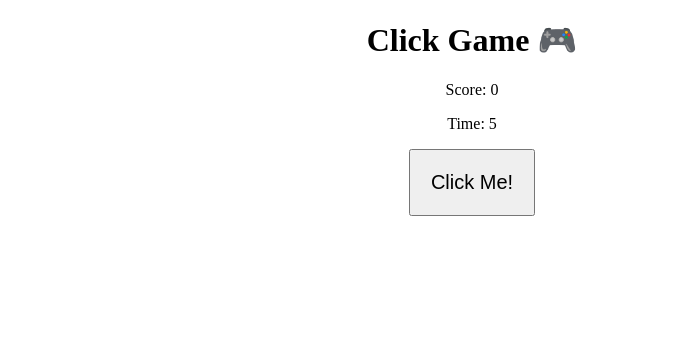
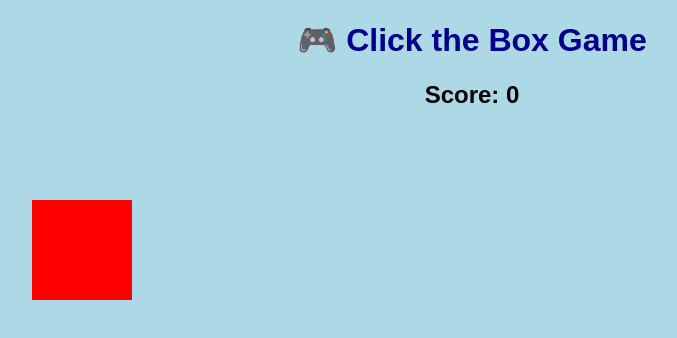
Before and after one commit to nari48135-sketch/My-website17, a plain HTML site: page index.html in a window 1280 px wide. Shown: the whole page, without its empty margins (168-845 px from the left). Drawn offline with Linux system fonts and the light colour scheme.

Commit message:
Update index.html

```diff
--- a/index.html
+++ b/index.html
@@ -2,39 +2,52 @@
 <html>
 <head>
   <title>My Game</title>
+  <style>
+    body {
+      text-align: center;
+      font-family: Arial;
+      background-color: lightblue;
+    }
+
+    h1 {
+      color: darkblue;
+    }
+
+    #box {
+      width: 100px;
+      height: 100px;
+      background-color: red;
+      position: absolute;
+      top: 200px;
+      left: 200px;
+      cursor: pointer;
+    }
+  </style>
 </head>
-<body style="text-align:center;">
 
-<h1>Click Game 🎮</h1>
-<p id="score">Score: 0</p>
-<p id="time">Time: 10</p>
+<body>
 
-<button onclick="addScore()" id="btn" style="padding:20px;font-size:20px;">
-  Click Me!
-</button>
+  <h1>🎮 Click the Box Game</h1>
+  <h2>Score: <span id="score">0</span></h2>
 
-<script>
-let score = 0;
-let timeLeft = 10;
+  <div id="box"></div>
 
-function addScore() {
-  if(timeLeft > 0){
-    score++;
-    document.getElementById("score").innerText = "Score: " + score;
-  }
-}
+  <script>
+    let score = 0;
+    let box = document.getElementById("box");
 
-let timer = setInterval(function() {
-  timeLeft--;
-  document.getElementById("time").innerText = "Time: " + timeLeft;
+    box.onclick = function() {
+      score++;
+      document.getElementById("score").innerText = score;
 
-  if(timeLeft <= 0){
-    clearInterval(timer);
-    document.getElementById("btn").disabled = true;
-    alert("Game Over! Your score is " + score);
-  }
-}, 1000);
-</script>
+      // Move box randomly
+      let x = Math.random() * 300;
+      let y = Math.random() * 300;
+
+      box.style.left = x + "px";
+      box.style.top = y + "px";
+    };
+  </script>
 
 </body>
 </html>
```
